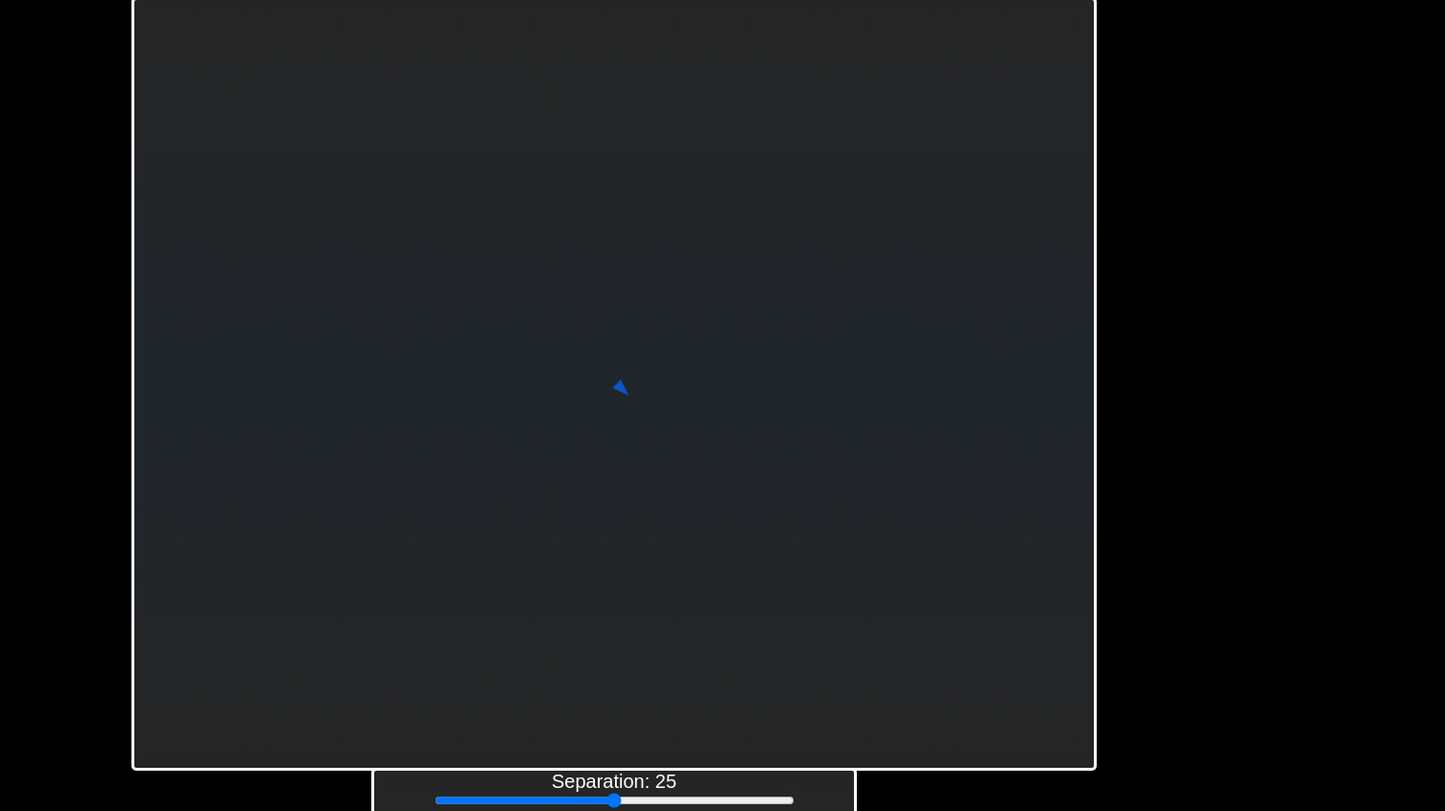
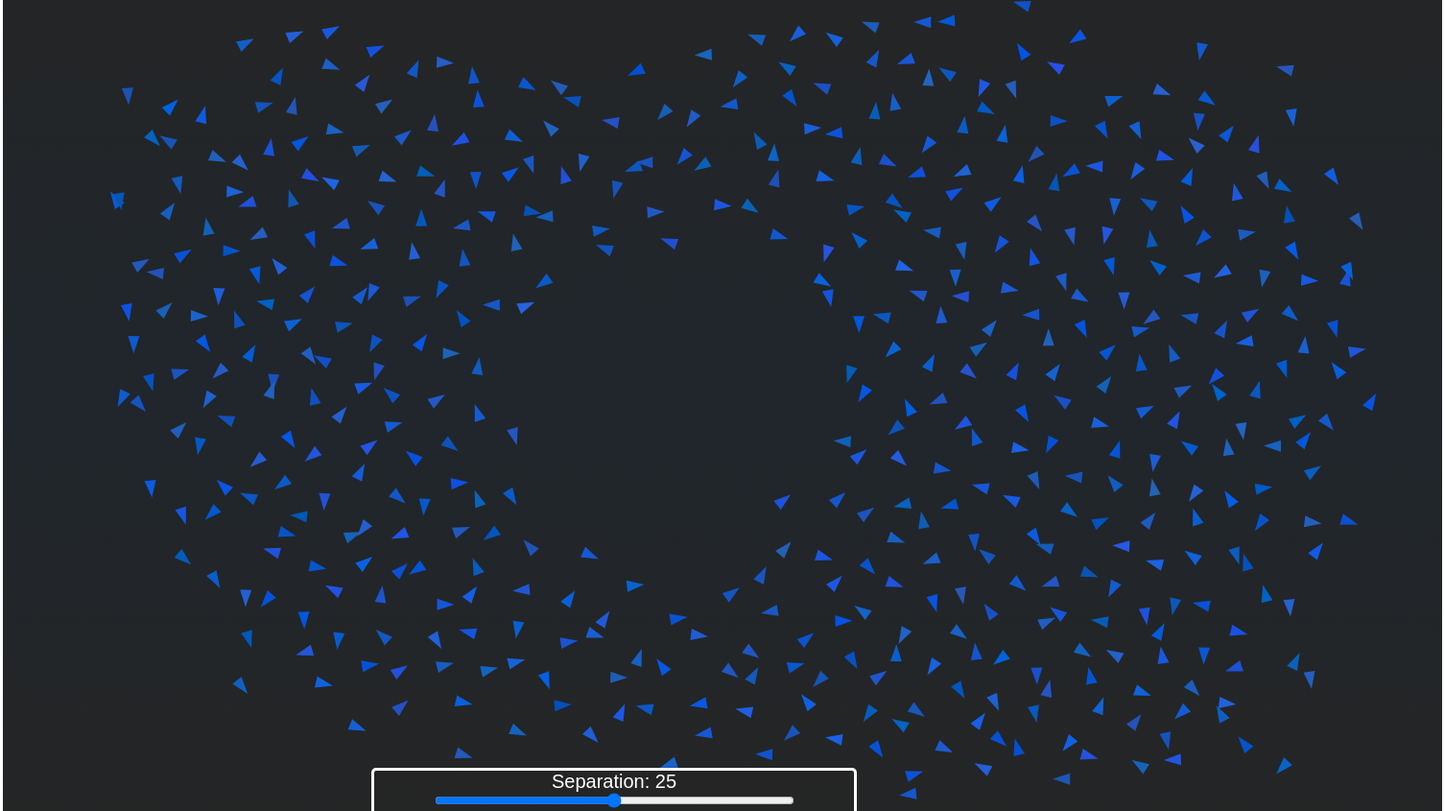
Before and after one commit to jscholar/BoidProject, a plain HTML site: page index.html in a window 1280 px wide. Shown: the top 845 px of the page at 96% size, 1506 px wide, since content can reach past the window. Drawn offline with Linux system fonts and the light colour scheme; animation ran at ten frames a second; a web font is replaced by a local one.

Commit message:
Fix FOV Scroll bar
* Repel offsets
* Super gravity

Co-authored-by: AndrewJLe <AndrewJLe@users.noreply.github.com>

```diff
--- a/boid.js
+++ b/boid.js
@@ -34,12 +34,13 @@ class Boid {
         this.showCohere = false;
         this.showSeparate = false;
         this.showNeighbors = false;
+        this.showRepel = false;
 
         // Model position vector
-        this.position = new Vector2D(WORLD.CANVAS_WIDTH / 2, WORLD.CANVAS_HEIGHT / 2);
+        this.position = new Vector2D(Math.random() * WORLD.CANVAS_WIDTH, Math.random() * WORLD.CANVAS_HEIGHT);
 
         // Model velocity vector
-        this.velocity = new Vector2D(1, 1);
+        this.velocity = new Vector2D(Math.random() * 10 - 5, Math.random() * 10 - 5);
         this.velocity.scale(this.maxSpeed);
 
         this.initializeDOMElements(isHighlighted);
@@ -66,6 +67,11 @@ class Boid {
             this.alignSteerElement = document.createElement("div");
             this.alignSteerElement.classList.add("align-line");
             document.getElementById("canvas").appendChild(this.alignSteerElement);
+
+            this.repelSteerElement = document.createElement("div");
+            this.repelSteerElement.classList.add("align-line");
+            document.getElementById("canvas").appendChild(this.repelSteerElement);
+            this.showRepel = true;
         }
     }
 
@@ -83,6 +89,7 @@ class Boid {
         this.speedControl();
 
         this.moveBoid(deltaT);
+        this.superGravity(deltaT);
     }
 
     /**
@@ -95,53 +102,91 @@ class Boid {
     }
 
     /**
-     * If the boid has moved close to the wall, steer it towards the center of the canvas
+     * If the boid has moved close to the wall, totalSteer it towards the center of the canvas
      */
     repel(deltaT) {
+        const offset = 20;
         const { CANVAS_HEIGHT, CANVAS_WIDTH } = WORLD;
-        const offset = 200;
+        const bottomWall = CANVAS_HEIGHT - offset;
+        const rightWall = CANVAS_WIDTH - offset;
+        const topWall = offset;
+        const leftWall = offset;
         const repelCoefficient = 0.5;
 
+        var totalSteer = new Vector2D(0, 0);
+
+        if (this.position.x > rightWall - this.range) {
+            // Repel away from right wall
+            const repelSteerX = this.repelSteer(-1, 0, Math.abs(rightWall - this.position.x));
+            totalSteer.add(repelSteerX);
+
+        } else if (this.position.x < this.range) {
+            // Repel away from left wall
+            const repelSteerX = this.repelSteer(1, 0, Math.abs(this.position.x - leftWall));
+            totalSteer.add(repelSteerX);
+        }
+        // Repel away from top wall
+        if (this.position.y > bottomWall - this.range) {
+            const repelSteerY = this.repelSteer(0, -1, Math.abs(bottomWall - this.position.y));
+            totalSteer.add(repelSteerY);
+
+        // Repel away from bottom wall
+        } else if (this.position.y < this.range) {
+            const repelSteerY = this.repelSteer(0, 1, Math.abs(this.position.y - topWall));
+            totalSteer.add(repelSteerY);
+        }
+
+        if (this.showRepel) {
+            var repelElementScale = new Vector2D(totalSteer.x, totalSteer.y);
+            this.drawLine(this.repelSteerElement, repelElementScale.scale(100));
+        }
+
+        this.velocity.add(totalSteer.scale(deltaT * repelCoefficient));
+    }
+
+    /**
+     * Super gravity
+     */
+    superGravity(deltaT) {
+        const { CANVAS_HEIGHT, CANVAS_WIDTH } = WORLD;
+        const offset = -10;
+
+        /**
+         * If the boid has moved close to the wall, steer it towards the center of the canvas
+         */
+        const gravity = 2
+        var steer = new Vector2D(0, 0);
+        var desiredVelocity = new Vector2D(WORLD.CANVAS_WIDTH / 2, WORLD.CANVAS_HEIGHT / 2);
+        desiredVelocity.subtract(this.position);
+
+        this.steerTowardsTarget(desiredVelocity);
+        const normalizedSteer = this.steerTowardsTarget(desiredVelocity);
+        normalizedSteer.scale(gravity);
+        steer.add(normalizedSteer);
+
         if (this.position.x > CANVAS_WIDTH - offset) {
-            var steer = this.repelSteer(-CANVAS_WIDTH / 2, this.position.y);
-            var distance = Math.abs(this.position.x - CANVAS_WIDTH);
-            var strengthRatio = Math.pow(1 - (distance / this.range), 2);
-            var steerStrength = strengthRatio * repelCoefficient;
-            this.velocity.add(steer.scale(deltaT * steerStrength));
+            this.velocity.add(steer.scale(deltaT));
         }
         if (this.position.x < offset) {
-            var steer = this.repelSteer(CANVAS_WIDTH / 2, this.position.y);
-            var distance = Math.abs(this.position.x);
-            var strengthRatio = Math.pow(1 - (distance / this.range), 2);
-            var steerStrength = strengthRatio * repelCoefficient;
-            this.velocity.add(steer.scale(deltaT * steerStrength));
+            this.velocity.add(steer.scale(deltaT));
         }
         if (this.position.y > CANVAS_HEIGHT - offset) {
-            var steer = this.repelSteer(this.position.x, -CANVAS_HEIGHT / 2);
-            var distance = Math.abs(this.position.y - CANVAS_HEIGHT);
-            var strengthRatio = Math.pow(1 - (distance / this.range), 2);
-            var steerStrength = strengthRatio * repelCoefficient;
-            this.velocity.add(steer.scale(deltaT * steerStrength));
+            this.velocity.add(steer.scale(deltaT));
         }
         if (this.position.y < offset) {
-            var steer = this.repelSteer(this.position.x, CANVAS_HEIGHT / 2);
-            var distance = Math.abs(this.position.y);
-            var strengthRatio = Math.pow(1 - (distance / this.range), 2);
-            var steerStrength = strengthRatio * repelCoefficient;
-            this.velocity.add(steer.scale(deltaT * steerStrength));
+            this.velocity.add(steer.scale(deltaT));
         }
     }
 
     /**
-     * Creates a normalized steer vector based on position of boid
+     * Creates a steer vector scaled based on distance of boid to the wall
      */
-    repelSteer(steerDirectionX, steerDirectionY) {
-        var steer = new Vector2D(0, 0);
-        var desiredVelocity = new Vector2D(steerDirectionX, steerDirectionY);
-        desiredVelocity.subtract(this.position);
-        var normalizedSteer = this.steerTowardsTarget(desiredVelocity);
-        steer.add(normalizedSteer);
-        return steer;
+    repelSteer(steerDirectionX, steerDirectionY, distance) {
+        var totalSteer = new Vector2D(0, 0);
+        if (distance > this.range) return totalSteer;
+        totalSteer.add(new Vector2D(steerDirectionX, steerDirectionY));
+        var strengthRatio = Math.pow(1 - (distance / this.range), 2);
+        return totalSteer.scale(strengthRatio);
     }
 
     /**
@@ -162,8 +207,8 @@ class Boid {
             this.BlindSpotElement = document.createElementNS('http://www.w3.org/2000/svg', 'circle');
             this.BlindSpotElement.setAttributeNS(null, "height", `${this.range * 2}`);
             this.BlindSpotElement.setAttributeNS(null, "width", `${this.range * 2}`);
-            this.BlindSpotElement.setAttributeNS(null, "cx", `${0}`);
-            this.BlindSpotElement.setAttributeNS(null, "cy", `${0}`);
+            this.BlindSpotElement.setAttributeNS(null, "cx", `${this.range}`);
+            this.BlindSpotElement.setAttributeNS(null, "cy", `${this.range}`);
             this.BlindSpotElement.setAttributeNS(null, "r", `${this.range / 2}`);
             this.BlindSpotElement.setAttributeNS(null, "fill", "none");
 
@@ -269,29 +314,29 @@ class Boid {
      */
     align(deltaT) {
         // Calculate average velocity
-        var steer = new Vector2D(0, 0);
+        var totalSteer = new Vector2D(0, 0);
         var desiredVelocity = new Vector2D(0, 0);
         this.neighbors.forEach((neighborBoid) => desiredVelocity.add(neighborBoid.velocity));
 
         if (this.neighbors.size > 0) {
             desiredVelocity.scale(1 / this.neighbors.size);
             const normalizedSteer = this.steerTowardsTarget(desiredVelocity);
-            steer = normalizedSteer.scale(this.alignCoefficient);
+            totalSteer = normalizedSteer.scale(this.alignCoefficient);
         }
 
         if (this.showAlign) {
-            var steerElementScale = new Vector2D(steer.x, steer.y).scale(2000);
+            var steerElementScale = new Vector2D(totalSteer.x, totalSteer.y).scale(2000);
             this.drawLine(this.alignSteerElement, steerElementScale);
         }
 
-        this.velocity.add(steer.scale(deltaT));
+        this.velocity.add(totalSteer.scale(deltaT));
     }
 
     /**
      * Fly towards center of mass
      */
     cohere(deltaT) {
-        var steer = new Vector2D(0, 0);
+        var totalSteer = new Vector2D(0, 0);
         var centerOfMass = new Vector2D(0, 0);
         this.neighbors.forEach((neighborBoid) => centerOfMass.add(neighborBoid.position));
 
@@ -300,15 +345,15 @@ class Boid {
             let desiredVelocity = new Vector2D(centerOfMass.x, centerOfMass.y)
             desiredVelocity.subtract(this.position);
             const normalizedSteer = this.steerTowardsTarget(desiredVelocity);
-            steer = normalizedSteer.scale(this.cohereCoefficient);
+            totalSteer = normalizedSteer.scale(this.cohereCoefficient);
         }
 
         if (this.showCohere) {
-            var steerElementScale = new Vector2D(steer.x, steer.y).scale(300);
+            var steerElementScale = new Vector2D(totalSteer.x, totalSteer.y).scale(300);
             this.drawLine(this.cohereSteerElement, steerElementScale);
         }
 
-        this.velocity.add(steer.scale(deltaT));
+        this.velocity.add(totalSteer.scale(deltaT));
     }
 
     /**
--- a/index.js
+++ b/index.js
@@ -124,19 +124,18 @@ function init() {
     fovSlider.addEventListener("input", function () {
         flock.forEach((boid) => {
             boid.range = this.value;
+        })
         const circumference = Math.PI * 2 * flock[0].range / 2;
         const viewPercentage = ((2 * flock[0].leftSideFOV / (Math.PI / 180)) / 360) * 100; // Percentage of FOV that is not blind
         flock[0].SVGElement.setAttributeNS(null, "height", `${flock[0].range * 2}`);
         flock[0].SVGElement.setAttributeNS(null, "width", `${flock[0].range * 2}`);
         flock[0].BlindSpotElement.setAttributeNS(null, "height", `${flock[0].range * 2}`);
         flock[0].BlindSpotElement.setAttributeNS(null, "width", `${flock[0].range * 2}`);
-            flock[0].BlindSpotElement.setAttributeNS(null, "cx", `${flock[0].range * 2}`);
-            flock[0].BlindSpotElement.setAttributeNS(null, "cy", `${flock[0].range * 2}`);
+        flock[0].BlindSpotElement.setAttributeNS(null, "cx", `${flock[0].range}`);
+        flock[0].BlindSpotElement.setAttributeNS(null, "cy", `${flock[0].range}`);
         flock[0].BlindSpotElement.setAttributeNS(null, "r", `${flock[0].range / 2}`);
         flock[0].BlindSpotElement.setAttributeNS(null, "stroke-width", `${flock[0].range}`)
         flock[0].BlindSpotElement.setAttributeNS(null, "stroke-dasharray", `${viewPercentage * circumference / 100} ${circumference}`);
-            // flock[0].BlindSpotElement.setAttributeNS(null, "transform", `translate(${flock[0].position.x / 100} ${flock[0].position.y / 100})`);
-        })
     });
 
     /**
--- a/styles.css
+++ b/styles.css
@@ -52,12 +52,12 @@ body {
 .FOV {
   position: absolute;
   /* background-color: rgba(255, 255, 255, 0.05); */
-  /* transform: translate(-50%, -50%); */
+  transform: translate(-54%, -50%) rotate(230deg);
 }
 
 .blindspot {
   position: relative;
-  /* transform: translate(-9.15%, 70.5%) rotate(230deg); */
+  /* transform: rotate(230deg); */
   transform-origin: center;
 }
 
--- a/world.js
+++ b/world.js
@@ -2,10 +2,10 @@
   * All boids are contained inside this world.
   */
 const WORLD = {
-  CANVAS_WIDTH: 1000,
-  CANVAS_HEIGHT: 800,
-  NUM_BOIDS: 1,
-  TIME_SCALE: 0.0,
+  CANVAS_WIDTH: 1500,
+  CANVAS_HEIGHT: 1000,
+  NUM_BOIDS: 500,
+  TIME_SCALE: 0.05,
 };
 
 // List containing all boids in the world
```
Lines whose indentation alone changed are shown as unchanged.
